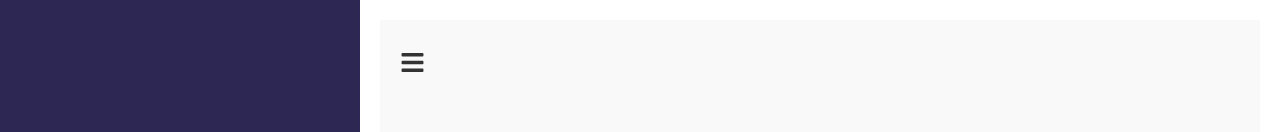
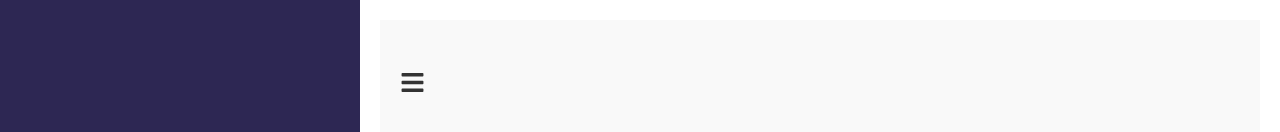
Before and after one commit to talantovadi/aiu-masters-degree, a React (Create React App) app: page / in a window 1280 px wide. Shown: the top 132 px of the page. Built offline with nearby package versions, Linux system fonts and the light colour scheme; data requests are answered from the project's data file.

Commit message:
changed style

```diff
--- a/src/Introduction/Introduction.scss
+++ b/src/Introduction/Introduction.scss
@@ -2,7 +2,7 @@
   font-size: 25px;
   color: #333;
   transition: transform 0.3s ease;
-  margin-bottom: 40px;
+  margin: 20px 0px 40px;
 
   :hover {
     cursor: pointer;
```
Also changed, not shown: src/Advantages/Advantages.jsx (+0 -12 lines).
